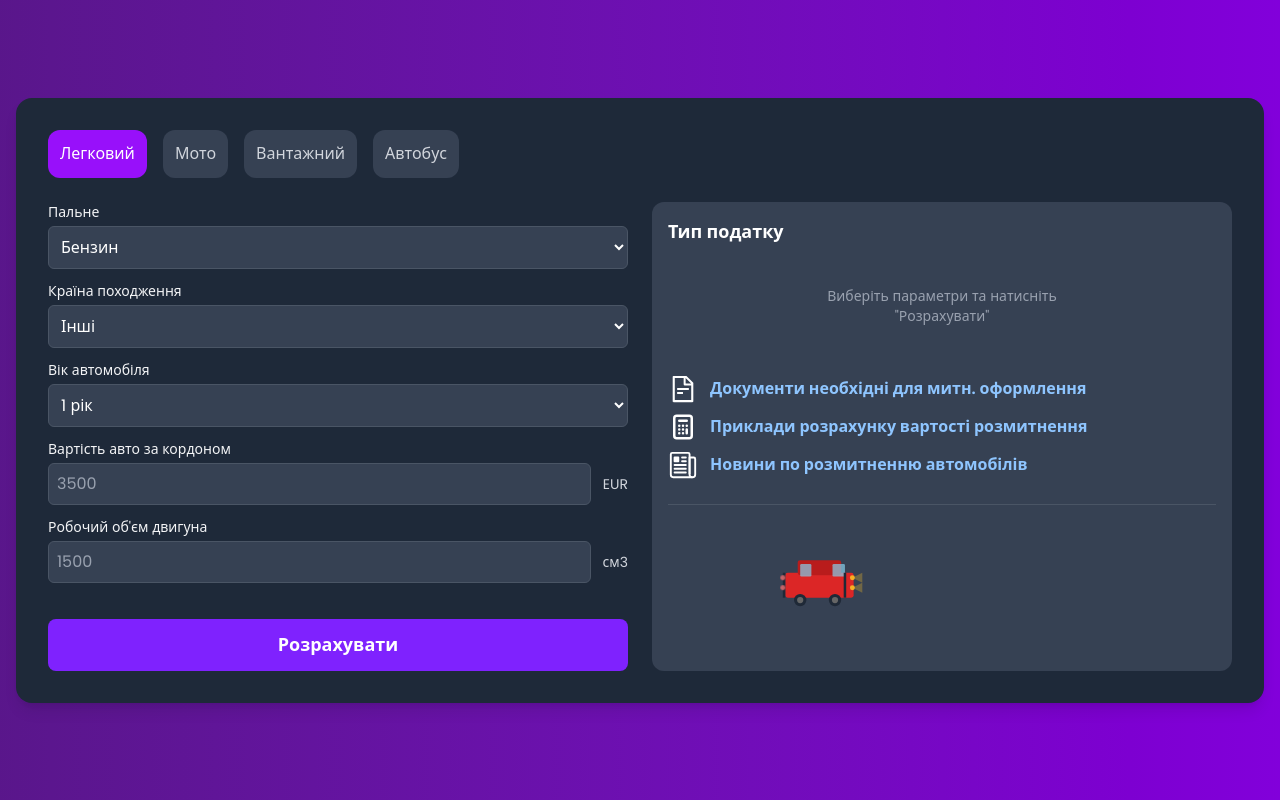
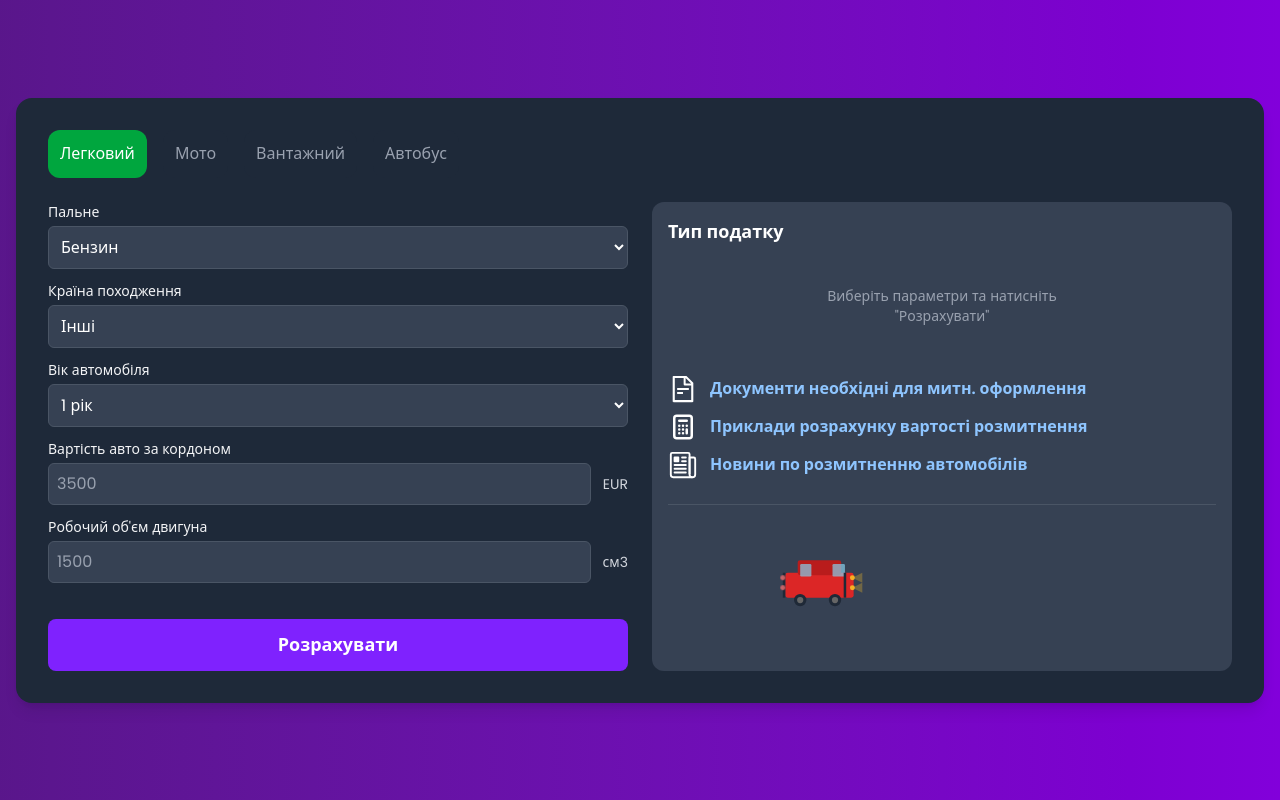
Before and after one commit to ilchyshynNazar/auto-customs-calculator, a React (Vite) app: page / in a window 1280 px wide. Built offline with nearby package versions, Linux system fonts and the light colour scheme.

Commit message:
feat(ui): implement lifting hover effect with shadow and scale (#1)
* feat(ui): implement lifting hover effect with shadow and scale

* style: change main theme color to green

```diff
--- a/src/components/UI/Button.jsx
+++ b/src/components/UI/Button.jsx
@@ -2,8 +2,8 @@ export default function Button({ children, active, onClick }) {
   return (
     <button
       className={`flex flex-col items-center p-3 rounded-xl transition-all
-                  ${active ? "bg-purple-600 text-white" : "bg-gray-700 text-gray-300"}
-                  hover:bg-purple-550`}
+                  ${active ? "bg-green-600 text-white" : "bg-gray-800 text-gray-400"}
+                  hover:bg-green-500`}
       onClick={onClick}
     >
       {children}
```
